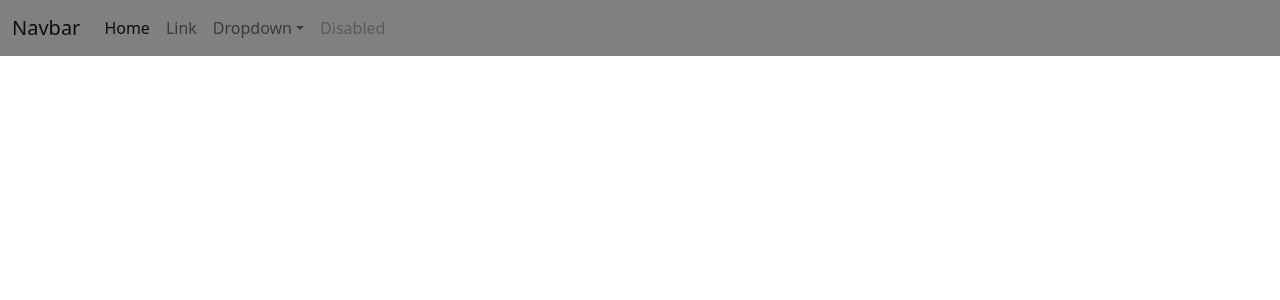
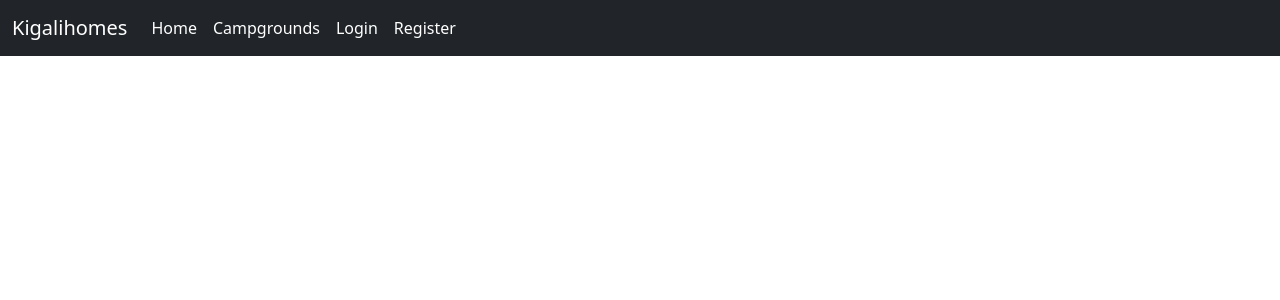
Before and after one commit to Joshua-Coded/REACT, a React (Create React App) app in the folder react/my-app/: page / in a window 1280 px wide. Shown: the top 300 px of the page. Built offline with nearby package versions, Linux system fonts and the light colour scheme.

Commit message:
navbar done

```diff
--- a/react/my-app/src/Navbar.css
+++ b/react/my-app/src/Navbar.css
@@ -1,4 +1,20 @@
 .navbar {
     background-color: grey;
-    /* color: white; */
+    color: white;
 }
+
+.container-fluid a {
+    color: white;
+}
+
+.container-fluid .navbar-toggler {
+    background-color: white;
+}
+
+.container-fluid  .navbar-toggler-icon {
+     color:  grey;
+}
+
+.navbar-nav .nav-item .nav-link {
+    color: white;
+}
--- a/react/my-app/src/Navbar.jsx
+++ b/react/my-app/src/Navbar.jsx
@@ -4,10 +4,10 @@ export class Navbar extends Component {
   render() {
     return (
       <div>
-        <nav className="navbar navbar-expand-lg bg-body-tertiary">
+        <nav className="navbar navbar-expand-lg bg-dark bg-body-tertiary">
           <div className="container-fluid">
             <a className="navbar-brand" href="#">
-              Navbar
+              Kigalihomes
             </a>
             <button
               className="navbar-toggler"
@@ -32,22 +32,18 @@ export class Navbar extends Component {
                 </li>
                 <li className="nav-item">
                   <a className="nav-link" href="#">
-                    Link
-                  </a>
-                </li>
-                <li className="nav-item dropdown">
-                  <a
-                    className="nav-link dropdown-toggle"
-                    href="#"
-                    role="button"
-                    data-bs-toggle="dropdown"
-                    aria-expanded="false"
-                  >
-                    Dropdown
+                    Campgrounds
                   </a>
                 </li>
                 <li className="nav-item">
-                  <a className="nav-link disabled">Disabled</a>
+                  <a className="nav-link" href="#">
+                    Login
+                  </a>
+                </li>
+                <li className="nav-item">
+                  <a className="nav-link" href="#">
+                    Register
+                  </a>
                 </li>
               </ul>
             </div>
```
